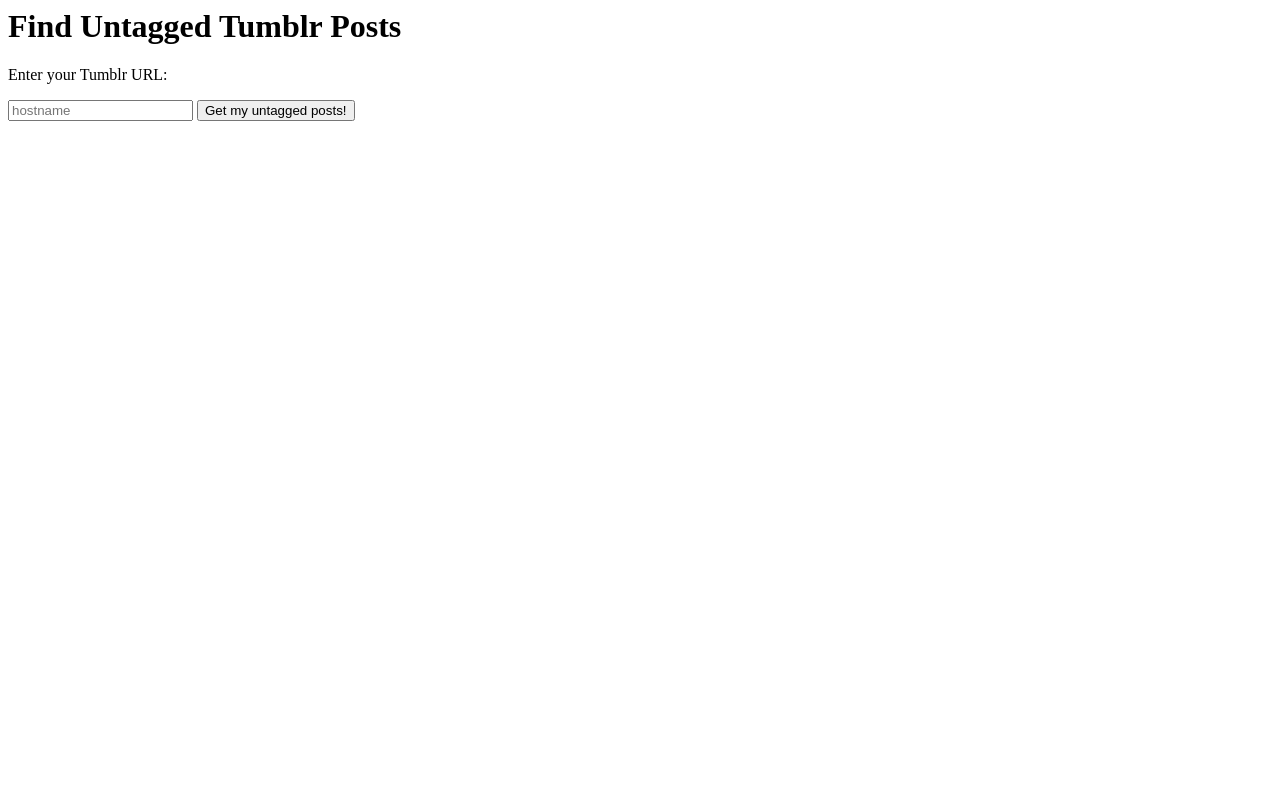
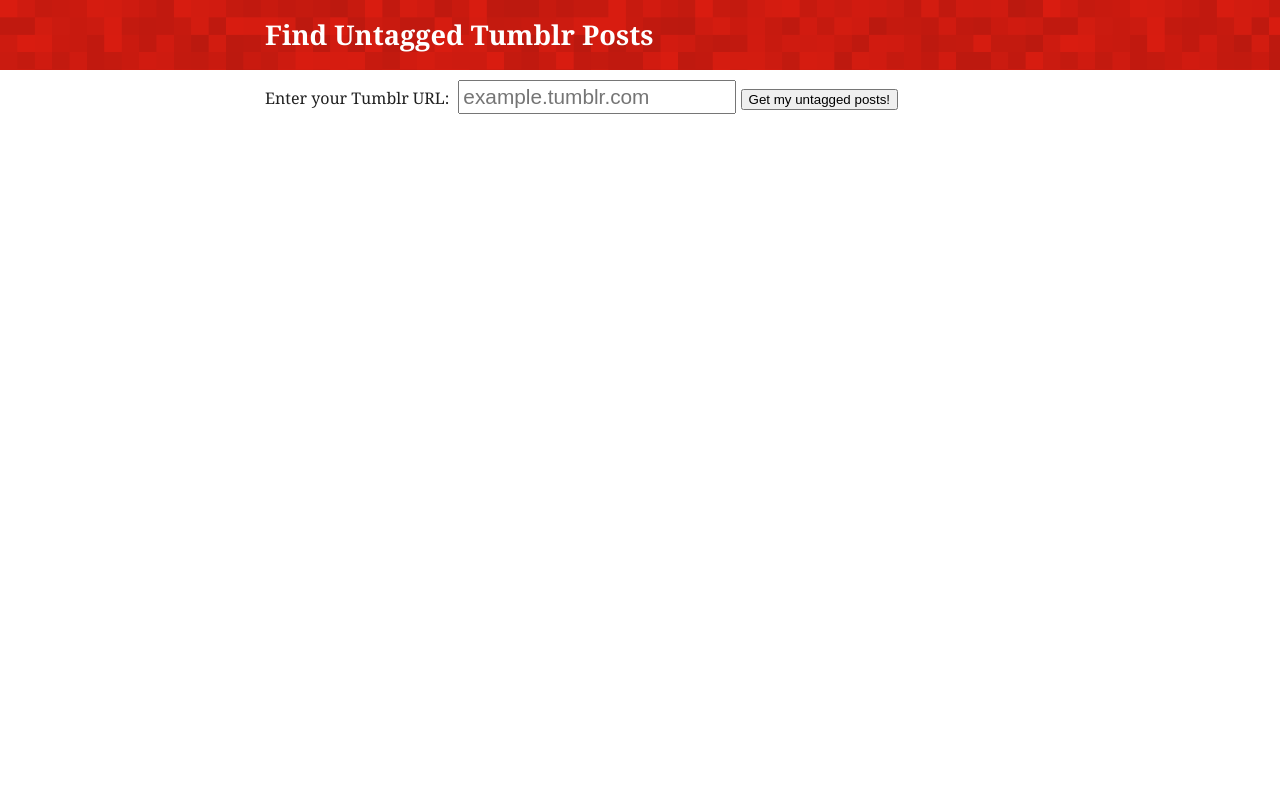
Before and after one commit to alexwlchan/finduntaggedtumblrposts.com, a Flask app: page / in a window 1280 px wide. Run offline with Flask 2, Linux system fonts and the light colour scheme; some libraries are stand-ins or nearby versions.

Commit message:
Start doing styling

```diff
--- a/untagged/templates/index.html
+++ b/untagged/templates/index.html
@@ -6,16 +6,53 @@
         width: 100%;
         text-align: center;
       }
+      body {
+        font: 12pt Georgia, Palatino, 'Palatino Linotype', Times, 'Times New Roman', serif;
+        line-height: 1.4em;
+        color: #202020;
+        margin: 0;
+        padding: 0;
+      }
+      aside {
+        background-color: #d01c11;
+        background: url('/static/specktre_d01c11.png');
+        background-size: auto 150%;
+      }
+      aside h1 {
+        color: #fff;
+        font-size: 1.7em;
+      }
+      article, #aside_inner {
+        max-width: 750px;
+        margin-left:  auto;
+        margin-right: auto;
+        padding: 1px 20px;
+      }
+      input {
+        font-size: 1.3em;
+        padding: 3px;
+        display: inline-block;
+      }
+      #help {
+        display: inline-block;
+        margin-right: 0.3em;
+      }
     </style>
   </head>
   <body>
-    <h1>Find Untagged Tumblr Posts</h1>
+    <aside>
+      <div id="aside_inner">
+        <h1>Find Untagged Tumblr Posts</h1>
+      </div>
+    </aside>
 
-    <p>Enter your Tumblr URL:</p>
-    <input id="hostname" type="text" placeholder="hostname"></input>
+    <article>
+      <p id="help">Enter your Tumblr URL:</p>
+      <input id="hostname" type="text" placeholder="example.tumblr.com"></input>
 
-    <button id="start-bg-job">Get my untagged posts!</button><br><br>
-    <div id="progress"></div>
+      <button id="start-bg-job">Get my untagged posts!</button><br><br>
+      <div id="progress"></div>
+    </article>
 
     <script src="//cdnjs.cloudflare.com/ajax/libs/jquery/2.1.3/jquery.min.js"></script>
     <script src="{{ url_for('static', filename='untagged.js' )}}" type="text/javascript"></script>
```
Also changed, not shown: untagged/static/specktre_d01c11.png (added).
